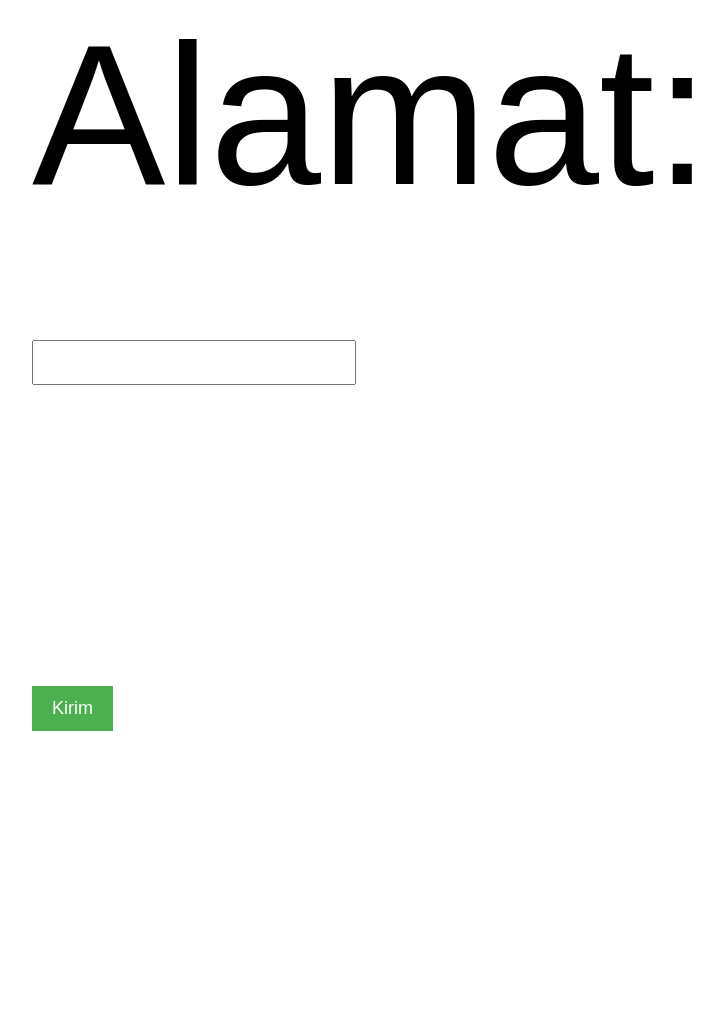
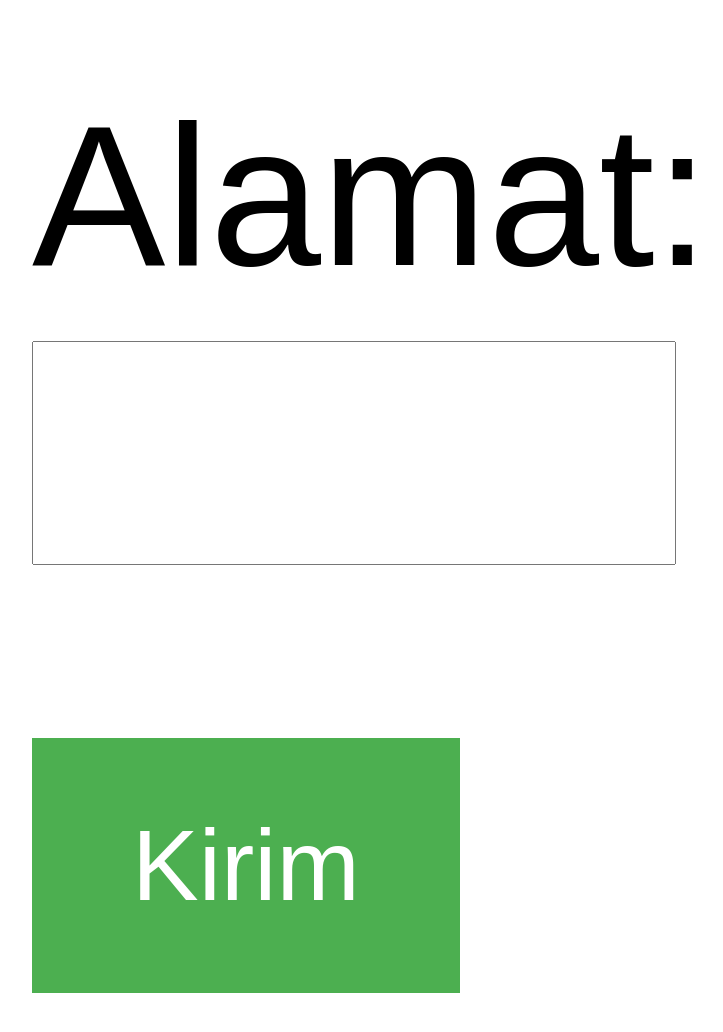
Before and after one commit to risasirtigasaudara-arch/form-project, a website: page index.html in a window 1280 px wide. Shown: the part 1756-2788 px from the top of the page, without its empty margins (126-849 px from the left). Before the commit the page ends 2663 px from the top, so only its background shows below. Drawn offline with Linux system fonts and the light colour scheme.

Commit message:
Update index.html

```diff
--- a/index.html
+++ b/index.html
@@ -20,15 +20,15 @@
     }
 
     input {
-      font-size: 18px;
-      padding: 10px;
-      width: 300px;
-      margin-top: 5px;
+      font-size: 70px;
+      padding: 70px;
+      width: 500px;
+      margin-top: 30px;
     }
 
     button {
-      font-size: 18px;
-      padding: 12px 20px;
+      font-size: 100px;
+      padding: 70px 100px;
       background-color: #4CAF50;
       color: white;
       border: none;
```
